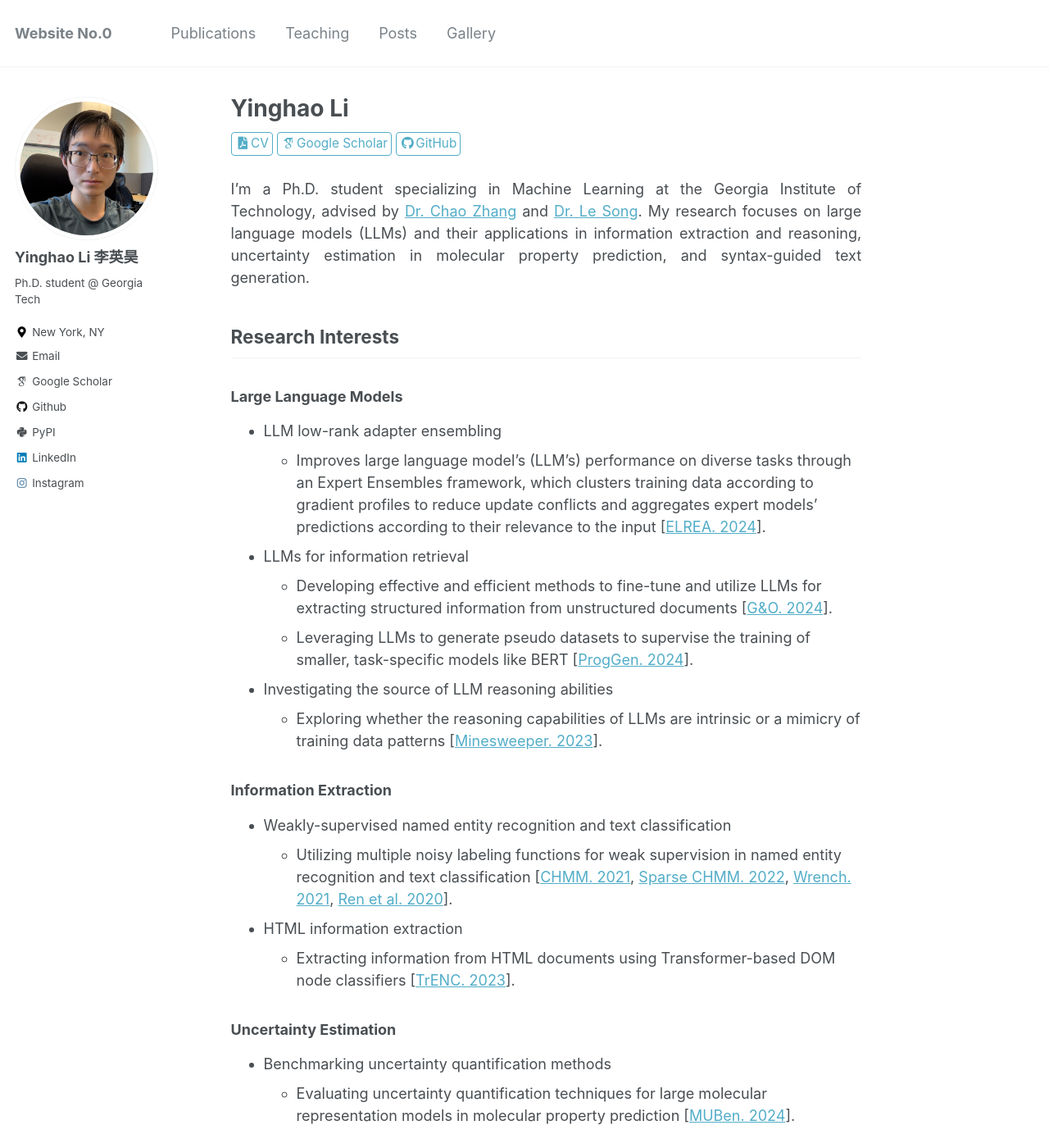
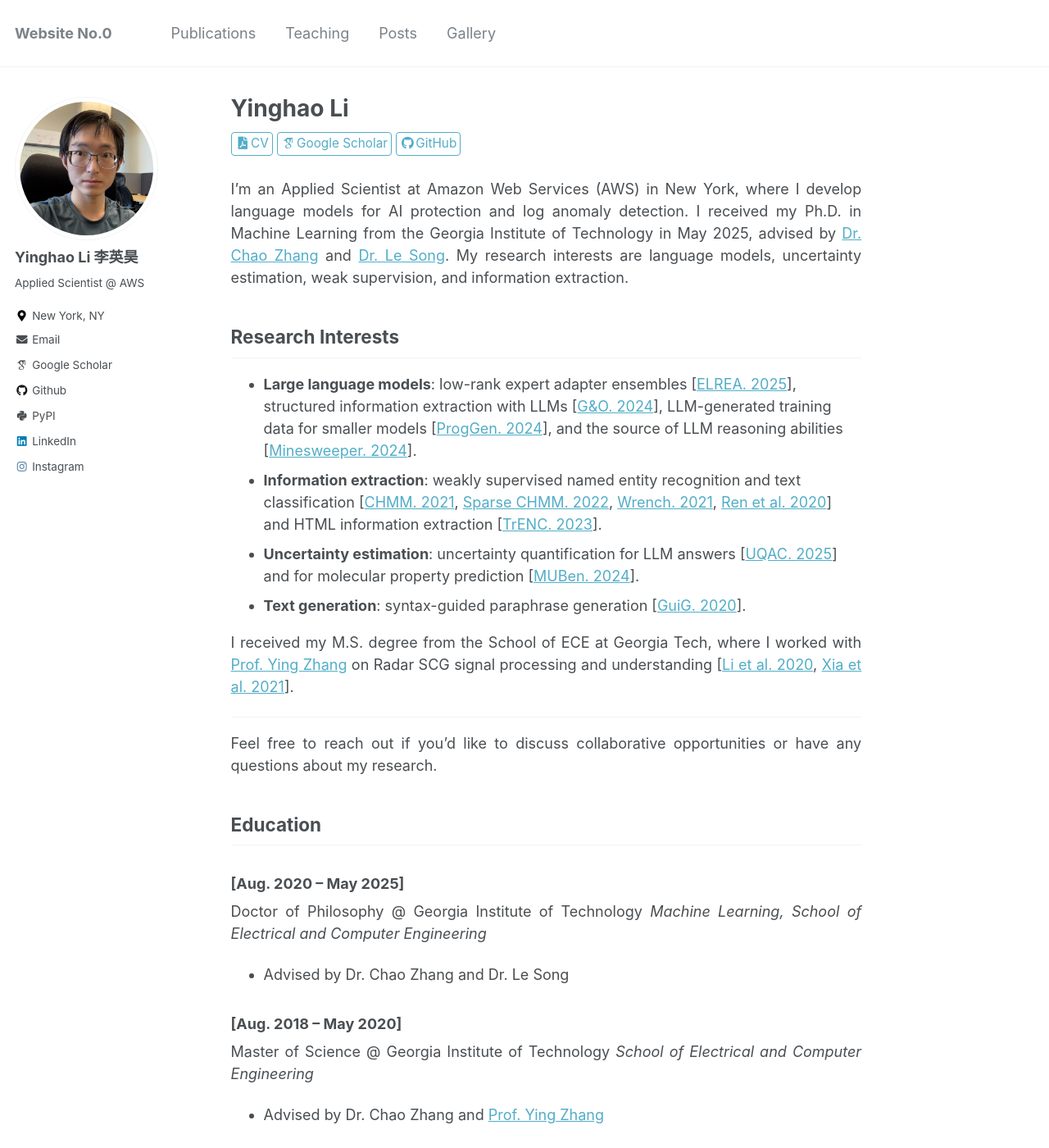
Before and after one commit to Yinghao-Li/Yinghao-Li.github.io, a Jekyll site: the page built from _pages/about.md, in a window 1280 px wide and 1400 px high. Shown: the whole window at 82% size. Built offline with Jekyll 4.4.1, drawn with Linux system fonts in a browser that asks for light colours; some web fonts are replaced; some of the changed text lies outside the part shown.

Commit message:
update profile, CV and publications to match the current CV
Co-Authored-By: Claude Opus 5.5 <noreply@anthropic.com>

```diff
--- a/_config.yml
+++ b/_config.yml
@@ -10,7 +10,7 @@ locale                   : "en-US"
 title                    : "Website No.0"
 title_separator          : "-"
 name                     : &name "Yinghao Li"
-description              : &description "Ph.D. student @ Georgia Tech"
+description              : &description "Applied Scientist @ AWS"
 url                      : https://yinghao-li.github.io # the base hostname & protocol for your site e.g. "https://mmistakes.github.io"
 baseurl                  : "" # the subpath of your site, e.g. "/blog"
 repository               : "Yinghao-Li/Yinghao-Li.github.io"
@@ -82,7 +82,7 @@ analytics:
 author:
   name             : "Yinghao Li 李英昊"
   avatar           : "profile.jpg"
-  bio              : "Ph.D. student @ Georgia Tech"
+  bio              : "Applied Scientist @ AWS"
   location         : "New York, NY"
   employer         :
   pubmed           :
--- a/_pages/about.md
+++ b/_pages/about.md
@@ -14,39 +14,17 @@ redirect_from:
 [<i class="ai-fw ai ai-google-scholar" aria-hidden="true"></i>Google Scholar](https://scholar.google.com/citations?user=2WSooDIAAAAJ){: .btn--research}
 [<i class="fab fa-fw fa-github"></i>GitHub](https://github.com/Yinghao-Li){: .btn--research}
 
-I'm a Ph.D. student specializing in Machine Learning at the Georgia Institute of Technology, advised by [Dr. Chao Zhang](http://chaozhang.org/) and [Dr. Le Song](https://www.linkedin.com/in/le-song-03223813/). My research focuses on large language models (LLMs) and their applications in information extraction and reasoning, uncertainty estimation in molecular property prediction, and syntax-guided text generation.
+I'm an Applied Scientist at Amazon Web Services (AWS) in New York, where I develop language models for AI protection and log anomaly detection. I received my Ph.D. in Machine Learning from the Georgia Institute of Technology in May 2025, advised by [Dr. Chao Zhang](http://chaozhang.org/) and [Dr. Le Song](https://www.linkedin.com/in/le-song-03223813/). My research interests are language models, uncertainty estimation, weak supervision, and information extraction.
 
 Research Interests
 ---
 
-### Large Language Models
+- **Large language models**: low-rank expert adapter ensembles [[ELREA. 2025](https://openreview.net/forum?id=l0gZS0sAlf)], structured information extraction with LLMs [[G&O. 2024](https://arxiv.org/abs/2402.13364)], LLM-generated training data for smaller models [[ProgGen. 2024](https://arxiv.org/abs/2403.11103)], and the source of LLM reasoning abilities [[Minesweeper. 2024](https://arxiv.org/abs/2311.07387)].
+- **Information extraction**: weakly supervised named entity recognition and text classification [[CHMM. 2021](https://arxiv.org/abs/2105.12848), [Sparse CHMM. 2022](https://arxiv.org/abs/2205.14228), [Wrench. 2021](https://arxiv.org/abs/2109.11377), [Ren et al. 2020](https://arxiv.org/abs/2010.04582)] and HTML information extraction [[TrENC. 2023](https://arxiv.org/abs/2305.14549)].
+- **Uncertainty estimation**: uncertainty quantification for LLM answers [[UQAC. 2025](https://openreview.net/forum?id=QTrW2HWNXe)] and for molecular property prediction [[MUBen. 2024](https://arxiv.org/abs/2306.10060)].
+- **Text generation**: syntax-guided paraphrase generation [[GuiG. 2020](https://arxiv.org/abs/2010.01737)].
 
-- LLM low-rank adapter ensembling
-  - Improves large language model’s (LLM’s) performance on diverse tasks through an Expert Ensembles framework, which clusters training data according to gradient profiles to reduce update conflicts and aggregates expert models’ predictions according to their relevance to the input [[ELREA. 2024](https://openreview.net/forum?id=l0gZS0sAlf)].
-- LLMs for information retrieval
-  - Developing effective and efficient methods to fine-tune and utilize LLMs for extracting structured information from unstructured documents [[G&O. 2024](https://arxiv.org/abs/2402.13364)].
-  - Leveraging LLMs to generate pseudo datasets to supervise the training of smaller, task-specific models like BERT [[ProgGen. 2024](https://arxiv.org/abs/2403.11103)].
-- Investigating the source of LLM reasoning abilities
-  - Exploring whether the reasoning capabilities of LLMs are intrinsic or a mimicry of training data patterns [[Minesweeper. 2023](https://arxiv.org/abs/2311.07387)].
-
-### Information Extraction
-
-- Weakly-supervised named entity recognition and text classification
-  - Utilizing multiple noisy labeling functions for weak supervision in named entity recognition and text classification [[CHMM. 2021](https://arxiv.org/abs/2105.12848), [Sparse CHMM. 2022](https://arxiv.org/abs/2205.14228), [Wrench. 2021](https://arxiv.org/abs/2109.11377), [Ren et al. 2020](https://arxiv.org/abs/2010.04582)].
-- HTML information extraction
-  - Extracting information from HTML documents using Transformer-based DOM node classifiers [[TrENC. 2023](https://arxiv.org/abs/2305.14549)].
-
-### Uncertainty Estimation
-
-- Benchmarking uncertainty quantification methods
-  - Evaluating uncertainty quantification techniques for large molecular representation models in molecular property prediction [[MUBen. 2024](https://arxiv.org/abs/2306.10060)].
-
-### Text Generation
-
-- Syntax-guided paraphrase generation
-  - Generating paraphrases under syntactic guidance using constituency parsing tags to enhance text diversity and quality [[GuiG. 2020](https://arxiv.org/abs/2010.01737)].
-
-I got my Master degree from Georgia Tech, School of ECE, where I worked with [Prof. Ying Zhang](https://zhang.ece.gatech.edu/) on Radar SCG signal processing and understanding [[Li et al. 2020](https://ieeexplore.ieee.org/document/8920010), [Xia et al. 2021](https://ieeexplore.ieee.org/document/9143413)].
+I received my M.S. degree from the School of ECE at Georgia Tech, where I worked with [Prof. Ying Zhang](https://zhang.ece.gatech.edu/) on Radar SCG signal processing and understanding [[Li et al. 2020](https://ieeexplore.ieee.org/document/8920010), [Xia et al. 2021](https://ieeexplore.ieee.org/document/9143413)].
 
 ---
 
@@ -58,7 +36,7 @@ Education
 
 ### [Aug. 2020 -- May 2025]
 
-Ph.D. student @ Georgia Institute of Technology
+Doctor of Philosophy @ Georgia Institute of Technology
 *Machine Learning, School of Electrical and Computer Engineering*
 - Advised by Dr. Chao Zhang and Dr. Le Song
 
@@ -70,20 +48,25 @@ Master of Science @ Georgia Institute of Technology
 
 ### [Aug. 2014 -- June 2018]
 
-Bachelor of Science @ Southeast University, Nanjing
+Bachelor of Engineering @ Southeast University, Nanjing
 *School of Instrument Science and Engineering*
 - Advised by [Dr. Lifeng Zhu](https://ins.seu.edu.cn/yk_english/2020/0219/c27542a317780/page.htm) on 3D face reconstruction
 
 Experience
 ---
 
+### [May 2025 -- Present]
+Applied Scientist @ AWS, New York
+- Develop language models for AI protection and log anomaly detection.
+
 ### [May 2024 -- Aug. 2024]
-Applied scientist intern @ AWS, New York
+Applied Scientist Intern @ AWS, New York
 *SAAR*
 - Mentor: [Dr. Vianne Gao](https://scholar.google.com/citations?user=yZOxljEAAAAJ&hl=en); Manager: [Dr. Ali Torkamani](https://scholar.google.com/citations?user=UtE9noAAAAAJ&hl=en)
-
+- Developed an Ensembles of LoRA expert framework for better language model adaptation to downstream tasks.
 
 ### [May 2022 -- Dec. 2022]
-Applied scientist intern @ Amazon, Seattle
+Applied Scientist Intern @ Amazon, Seattle
 *Product Graph*
 - Mentor: [Dr. Colin Lockard](https://www.colinlockard.com/); Manager: [Dr. Prashant Shiralkar](https://sites.google.com/site/shiralkarprashant/)
+- Developed a Transformer-based graph node classification model and dataset for extracting shopping interest-related product types from HTML webpages.
```
Also changed, not shown: _pages/publications.md (+3 -1 lines), _pages/teaching.md (+1 -1 lines), bibtex/2025-mledojo.bib (+10 -24 lines), bibtex/2025-uqac.bib (+6 -16 lines), 1 other file.
